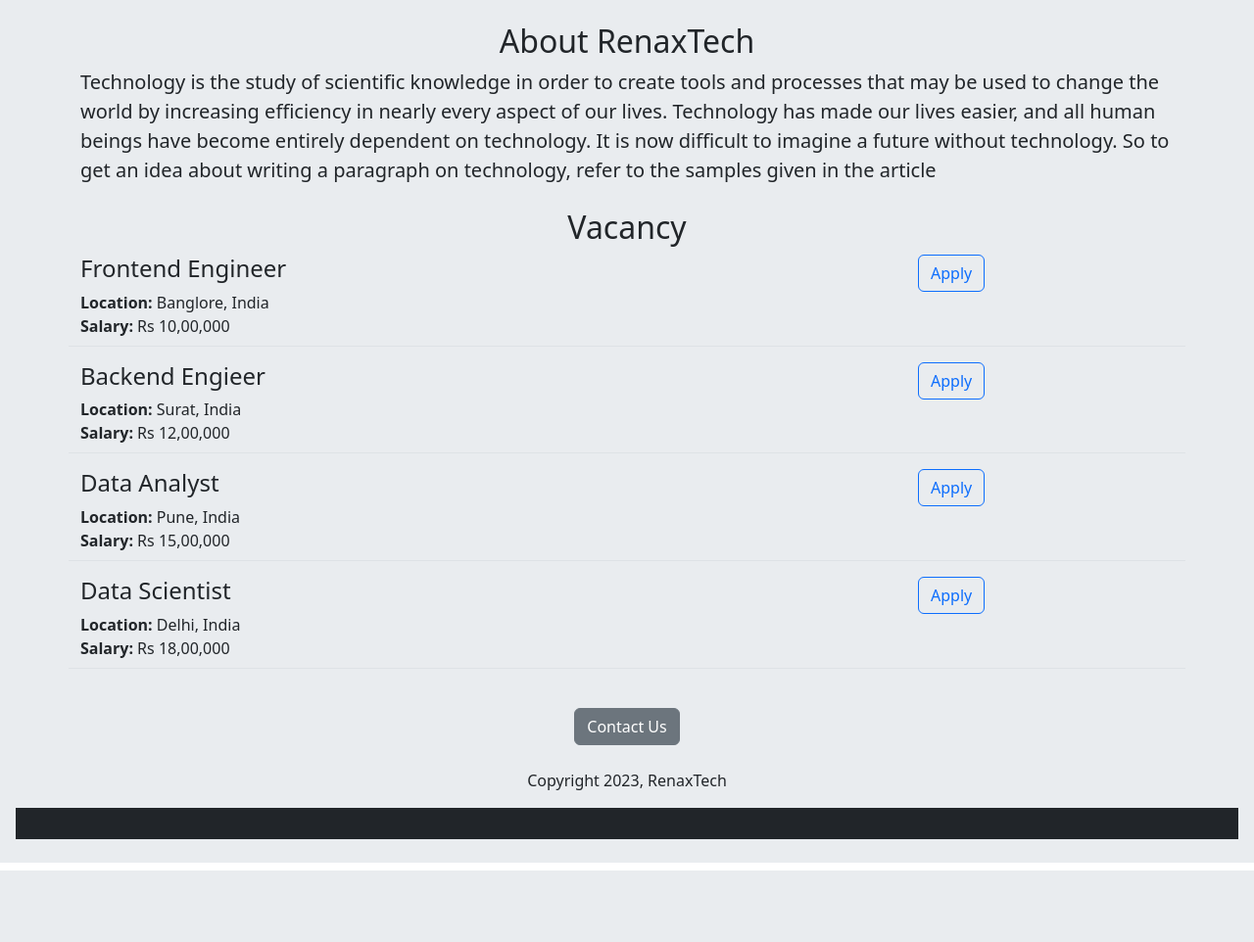
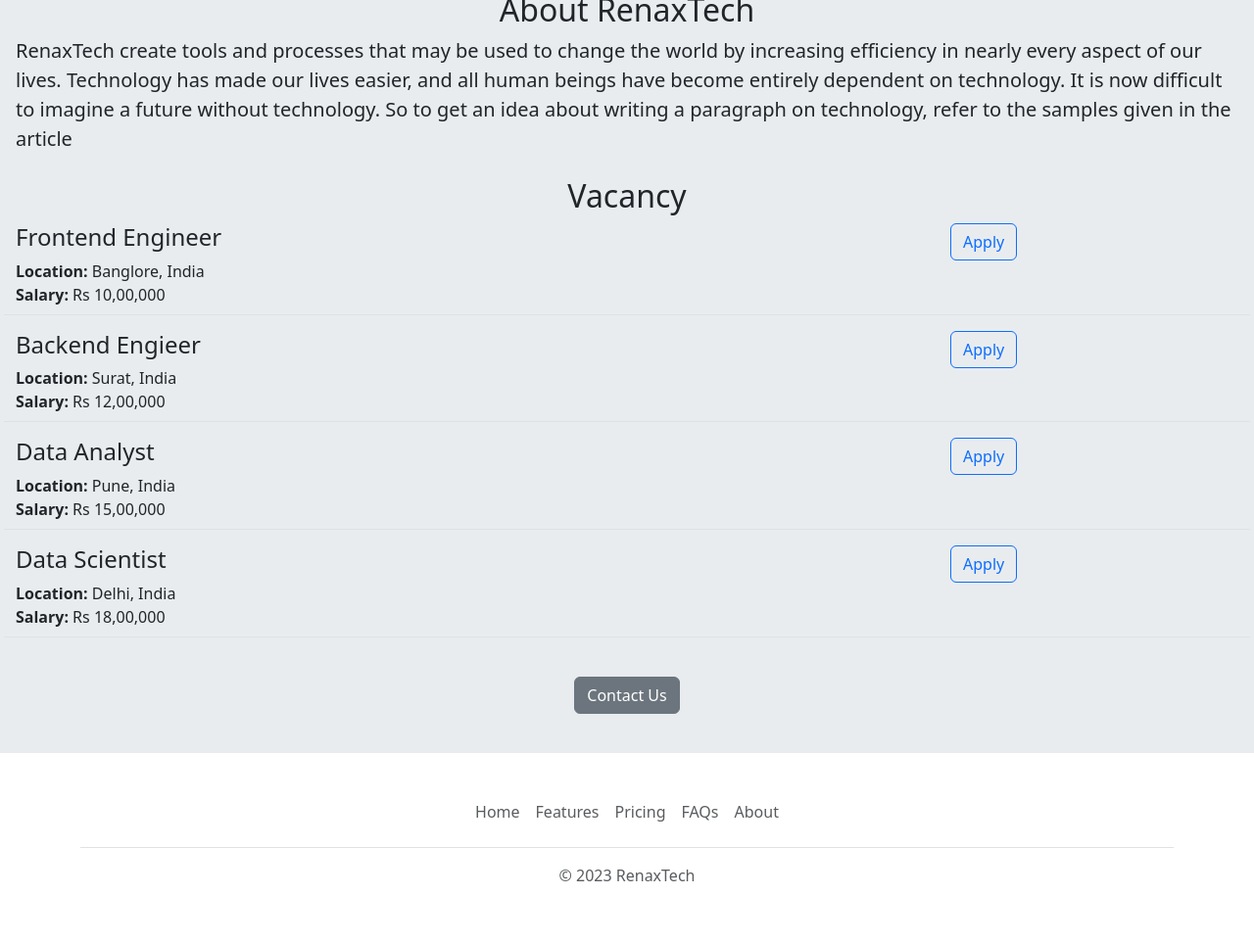
Before and after one commit to kapilkumarjha/carrer-website, a Flask app: page / in a window 1280 px wide. Shown: the part 477-1439 px from the top of the page at 98% size. Before the commit the page ends 1366 px from the top, so only its background shows below. Run offline with Flask 2, Linux system fonts and the light colour scheme.

Commit message:
Add footer

```diff
--- /dev/null
+++ b/templates/footer.html
@@ -0,0 +1,16 @@
+<div class="b-example-divider"></div>
+
+<div class="container">
+  <footer class="py-3 my-4">
+    <ul class="nav justify-content-center border-bottom pb-3 mb-3">
+      <li class="nav-item"><a href="#" class="nav-link px-2 text-body-secondary">Home</a></li>
+      <li class="nav-item"><a href="#" class="nav-link px-2 text-body-secondary">Features</a></li>
+      <li class="nav-item"><a href="#" class="nav-link px-2 text-body-secondary">Pricing</a></li>
+      <li class="nav-item"><a href="#" class="nav-link px-2 text-body-secondary">FAQs</a></li>
+      <li class="nav-item"><a href="#" class="nav-link px-2 text-body-secondary">About</a></li>
+    </ul>
+    <p class="text-center text-body-secondary">&copy; 2023 RenaxTech</p>
+  </footer>
+</div>
+
+<div class="b-example-divider"></div>
--- a/templates/home.html
+++ b/templates/home.html
@@ -14,12 +14,15 @@
     </style>
   </head>
   <body>
+    {% include 'nav.html'%}
+
     <div class ="container">
-      <h1 class = "text-center mt-2 mb-4">RenaxTech Careers</h1>
-      <img class = "img-fluid" id = "banner"src = "https://carrer-website.kapilkumar21.repl.co/static/banner.jpg">
+
+      <h1 class = "mt-5 mb-5"></h1>
+           <img class = "img-fluid" id = "banner"src = "https://carrer-website.kapilkumar21.repl.co/static/banner.jpg ">
       <h2 class = "text-center mt-4"> About RenaxTech </h2>
       <p class = "lead">
-        Technology is the study of scientific knowledge in order to create tools and processes that may be used to change the world by increasing efficiency in nearly every aspect of our lives. Technology has made our lives easier, and all human beings have become entirely dependent on technology. It is now difficult to imagine a future without technology. So to get an idea about writing a paragraph on technology, refer to the samples given in the article
+         RenaxTech create tools and processes that may be used to change the world by increasing efficiency in nearly every aspect of our lives. Technology has made our lives easier, and all human beings have become entirely dependent on technology. It is now difficult to imagine a future without technology. So to get an idea about writing a paragraph on technology, refer to the samples given in the article
       <h2 class = "text-center mt-4">Vacancy</h2>
       <div>
         {% for job in jobs %}
@@ -28,9 +31,8 @@
       </div>
       <div class ="text-center">
       <button class = "btn btn-secondary mt-4 mb-4">Contact Us</button>
-        <p>Copyright 2023, RenaxTech</p>
       </div>
     </div>
+    {% include 'footer.html'%}
   </body>
-  <div class="p-3 mb-2 bg-dark text-white"> </div>
 </html>
--- /dev/null
+++ b/templates/nav.html
@@ -0,0 +1,26 @@
+ <nav class="navbar navbar-expand-lg bg-body-tertiary fixed-top  style="background-color: #e3f2fd data-bs-theme="dark">
+  <div class="container-fluid">
+    <a class="navbar-brand" href="#"></a>
+    <button class="navbar-toggler" type="button" data-bs-toggle="collapse" data-bs-target="#navbarSupportedContent" aria-controls="navbarSupportedContent" aria-expanded="false" aria-label="Toggle navigation">
+      <span class="navbar-toggler-icon"></span>
+    </button>
+    <div class="collapse navbar-collapse" id="navbarSupportedContent">
+      <ul class="navbar-nav me-auto mb-2 mb-lg-0">
+        <li class="nav-item">
+          <a class="nav-link active" aria-current="page" href="#">Home</a>
+          </a>
+          <ul class="dropdown-menu">
+            <li><a class="dropdown-item" href="#">Action</a></li>
+            <li><a class="dropdown-item" href="#">Another action</a></li>
+            <li><hr class="dropdown-divider"></li>
+            <li><a class="dropdown-item" href="#">Something else here</a></li>
+          </ul>
+        </li>
+      </ul>
+      <form class="d-flex" role="search">
+        <input class="form-control me-2" type="search" placeholder="Search" aria-label="Search">
+        <button class="btn btn-outline-light" type="submit">Search</button>
+      </form>
+    </div>
+  </div>
+</nav btn-outline-primary
```
Also changed, not shown: static/logo.svg (added).
